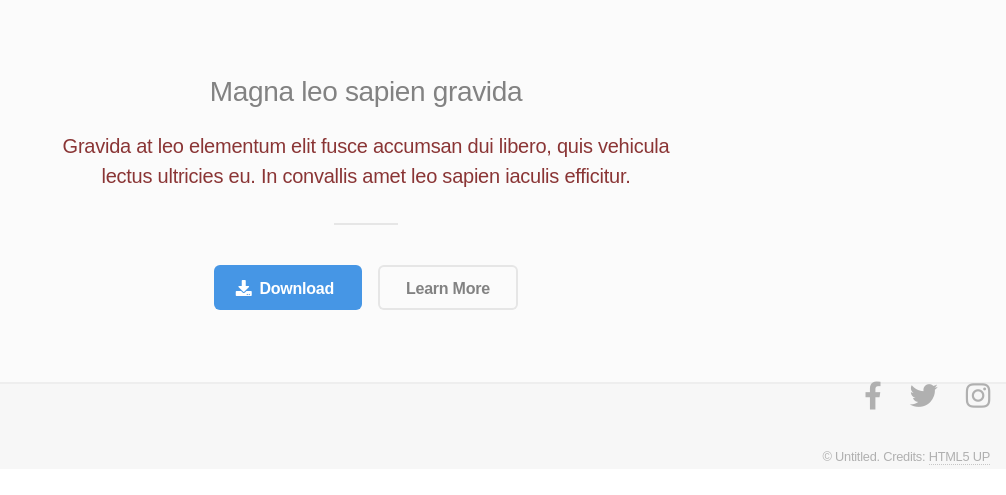
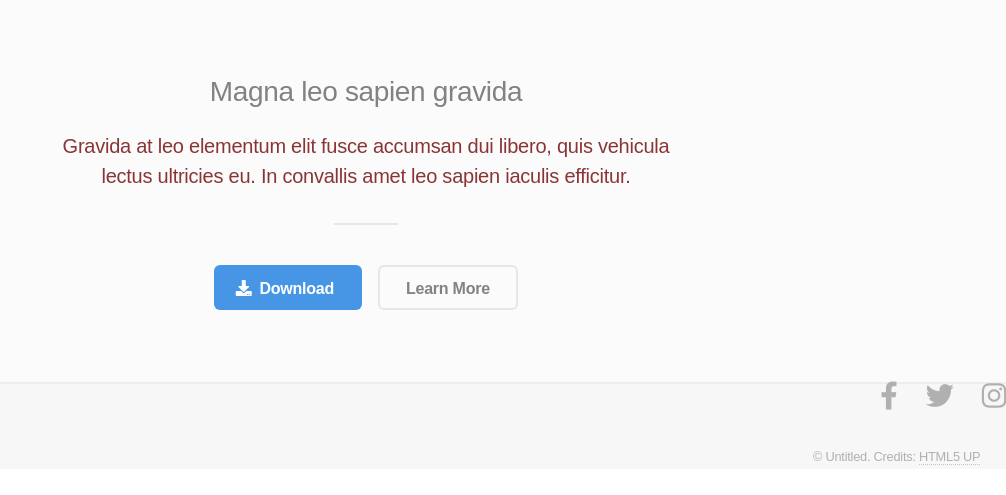
Before and after one commit to ChristianHinge/euvsvirus, a Django app: template website/templates/index.html in a window 1280 px wide. Shown: the part 2200-2695 px from the top of the page, without its empty margins (274-1280 px from the left). After the commit the page ends 2665 px from the top, so only its background shows below. Run offline with Django 3.2, Linux system fonts and the light colour scheme; the template is opened without the code that fills it, so the values that code supplies are empty; parts of the project's set-up code (start-up, migrations or seed data) failed here and were passed over.

Commit message:
minor fixes

```diff
--- a/website/static/website/cssFiles/main.css
+++ b/website/static/website/cssFiles/main.css
@@ -4291,7 +4291,7 @@ input, select, textarea {
 	#footer {
 		background-color: #f7f7f7;
 		color: #999999;
-		padding: 0 1em 0 0 ;
+		padding: 0 0 0 0 ;
 		color: #b0b0b0;
 		text-align: right;
 	}
@@ -4309,6 +4309,11 @@ input, select, textarea {
 				color: #4696e5;
 			}
 
+		#footer p{
+			padding: 0 0 0 0;
+			bottom: 0;
+		}
+
 		#footer strong, #footer b {
 			color: #828282;
 		}
@@ -4336,6 +4341,8 @@ input, select, textarea {
 
 		#footer .copyright {
 			font-size: 0.8em;
+			padding-right: 2em;
+			margin-bottom: 0;
 		}
 
 		@media screen and (max-width: 980px) {
--- a/website/templates/mainPage.html
+++ b/website/templates/mainPage.html
@@ -56,7 +56,7 @@
 
     		<!-- Footer -->
     <footer id="footer">
-            <p class="copyright">&copy; Untitled. Credits: <a href="http://html5up.net">HTML5 UP</a></p>
+            <p class="copyright">Built on fractal template from <a href="http://html5up.net">HTML5 UP</a></p>
         </footer>
         <!-- Scripts -->
         {% load static %}
```
